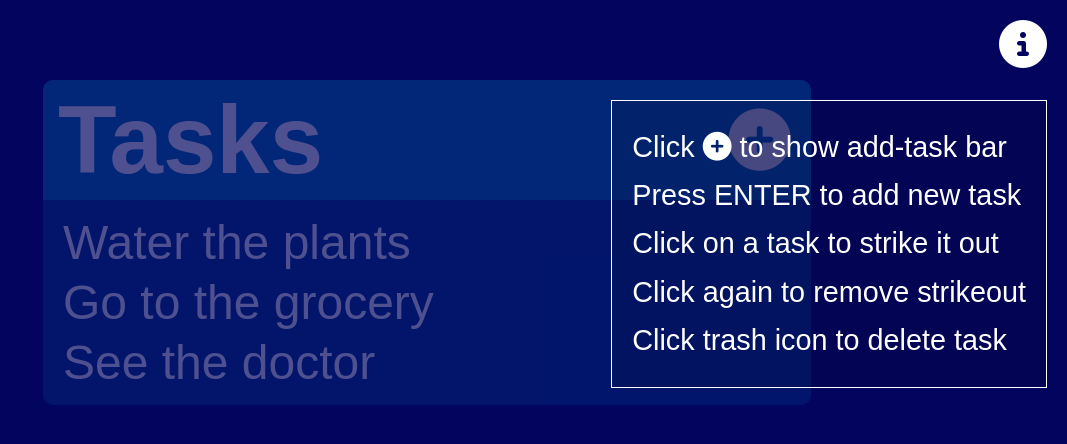
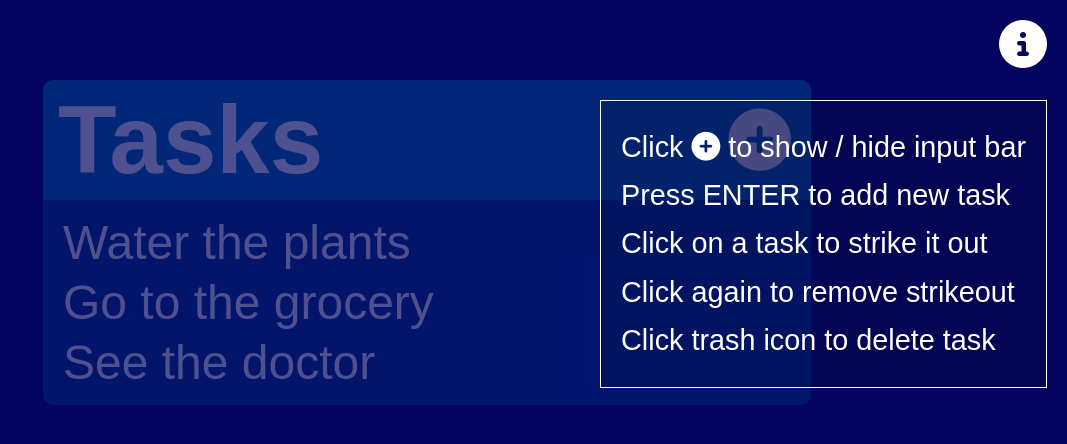
Before and after one commit to jonathanvevance/todo_list_frontend, a plain HTML site: page index.html in a window 1280 px wide. Both pictures are taken after a click on the icon 1236 px from the left and 44 px from the top of the page. Shown: the whole page, without its empty margins (213-1280 px from the left). Drawn offline with Linux system fonts and the light colour scheme.

Commit message:
minor css changes

```diff
--- a/index.html
+++ b/index.html
@@ -15,7 +15,9 @@
     <i id="infoButton" class="fas fa-info-circle"></i>
     <div id="instruction">
       <ul>
-        <li>Click <i class="fas fa-plus-circle"></i> to show add-task bar</li>
+        <li>
+          Click <i class="fas fa-plus-circle"></i> to show / hide input bar
+        </li>
         <li>Press ENTER to add new task</li>
         <li>Click on a task to strike it out</li>
         <li>Click again to remove strikeout</li>
```
